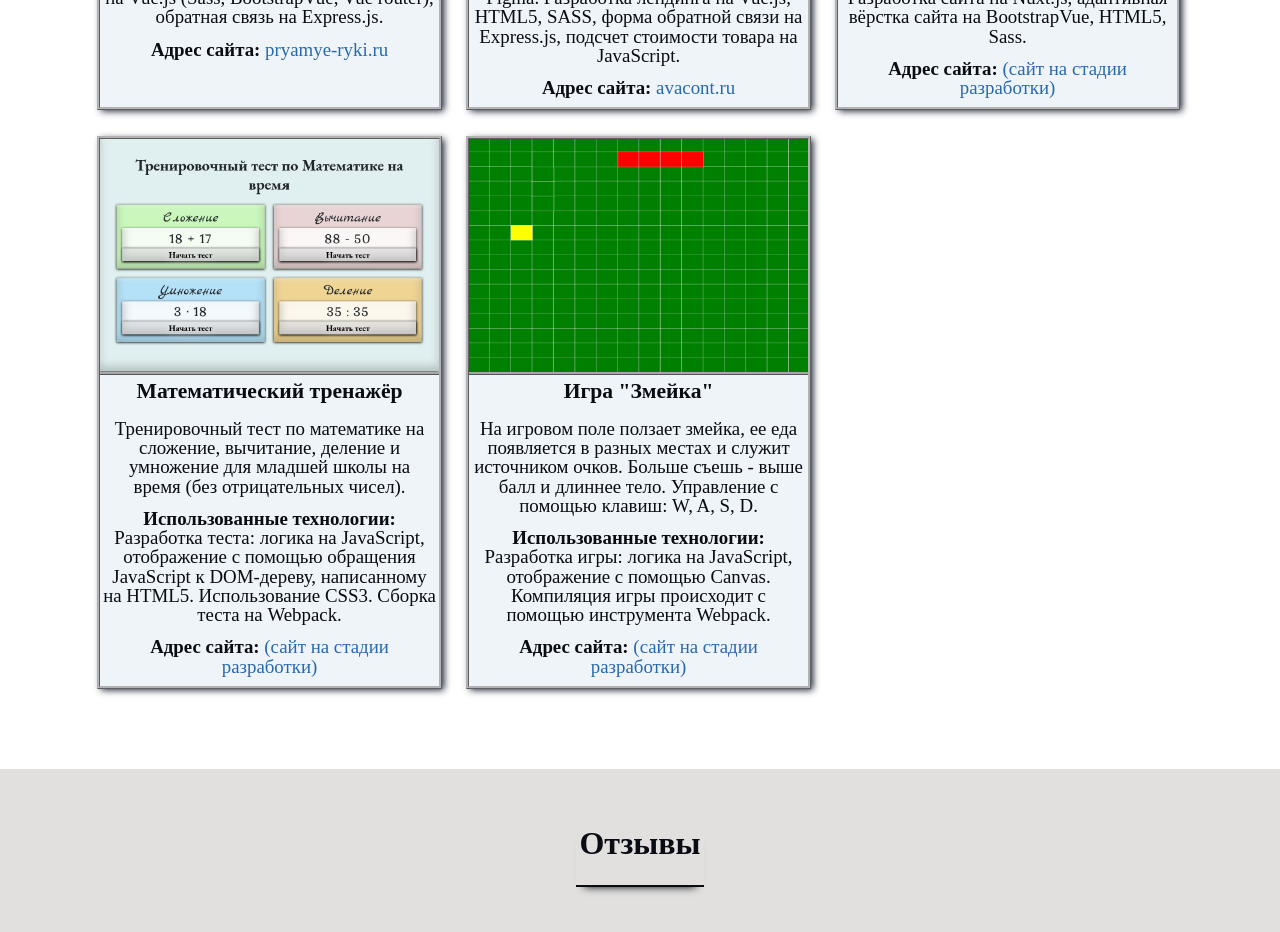
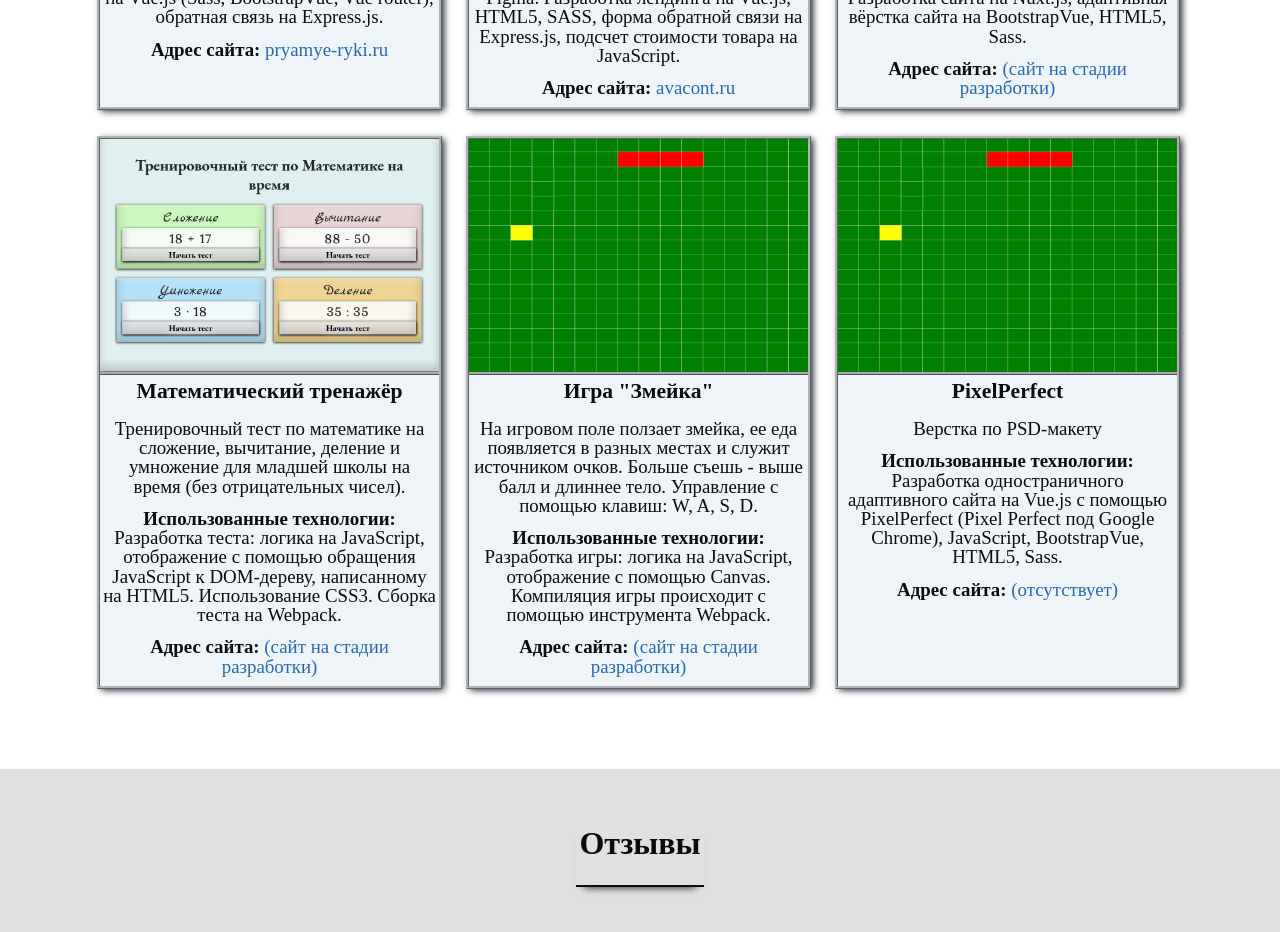
Before and after one commit to AnigalHub/Portfolio, a Nuxt app: page / in a window 1280 px wide. Shown: the part 3180-4112 px from the top of the page. Built offline with nearby package versions, Linux system fonts and the light colour scheme.

Commit message:
добавлена новая работа (без нормального описания и фото)

```diff
--- a/components/works.vue
+++ b/components/works.vue
@@ -95,6 +95,15 @@
                 url:'',
                 website:'(сайт на стадии разработки)',
               },
+              {
+                src:'./snake.png',
+                alt:'',
+                name_company:'PixelPerfect',
+                descr_company:'Верстка по PSD-макету',
+                tecnology:'Разработка одностраничного адаптивного сайта на Vue.js с помощью PixelPerfect (Pixel Perfect под Google Chrome), JavaScript, BootstrapVue, HTML5, Sass.',
+                url:'',
+                website:'(отсутствует)',
+              },
             ]
           }
         }
```
